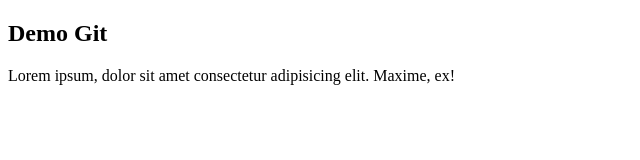
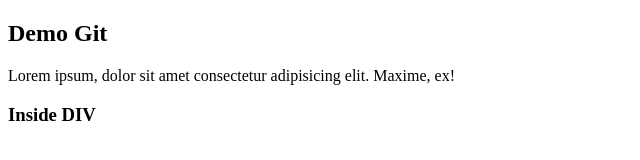
Before and after one commit to Naba-dev/Wootlab-git, a plain HTML site: page index.html in a window 1280 px wide. Shown: the whole page, without its empty margins (0-640 px from the left). Drawn offline with Linux system fonts and the light colour scheme.

Commit message:
Added Div

```diff
--- a/index.html
+++ b/index.html
@@ -9,6 +9,9 @@
    <div>
     <h2> Demo Git </h2>
     <p> Lorem ipsum, dolor sit amet consectetur adipisicing elit. Maxime, ex!</p>
+    <div>
+        <h3> Inside DIV </h3>
+    </div>
    </div>
 </body>
 </html>
```
